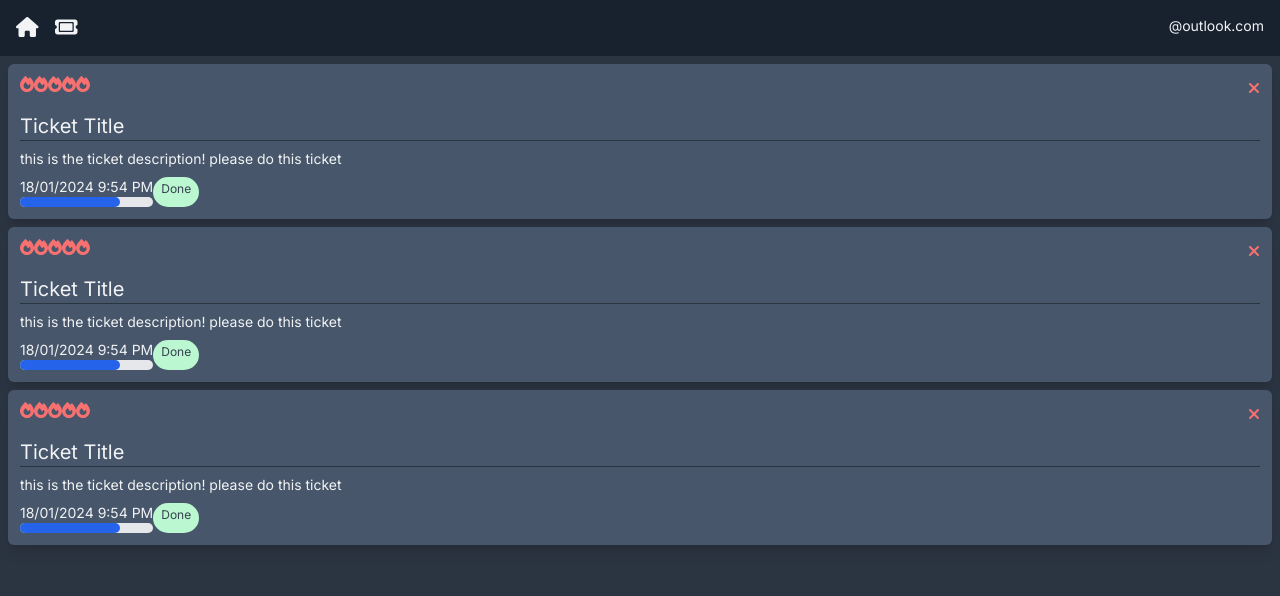
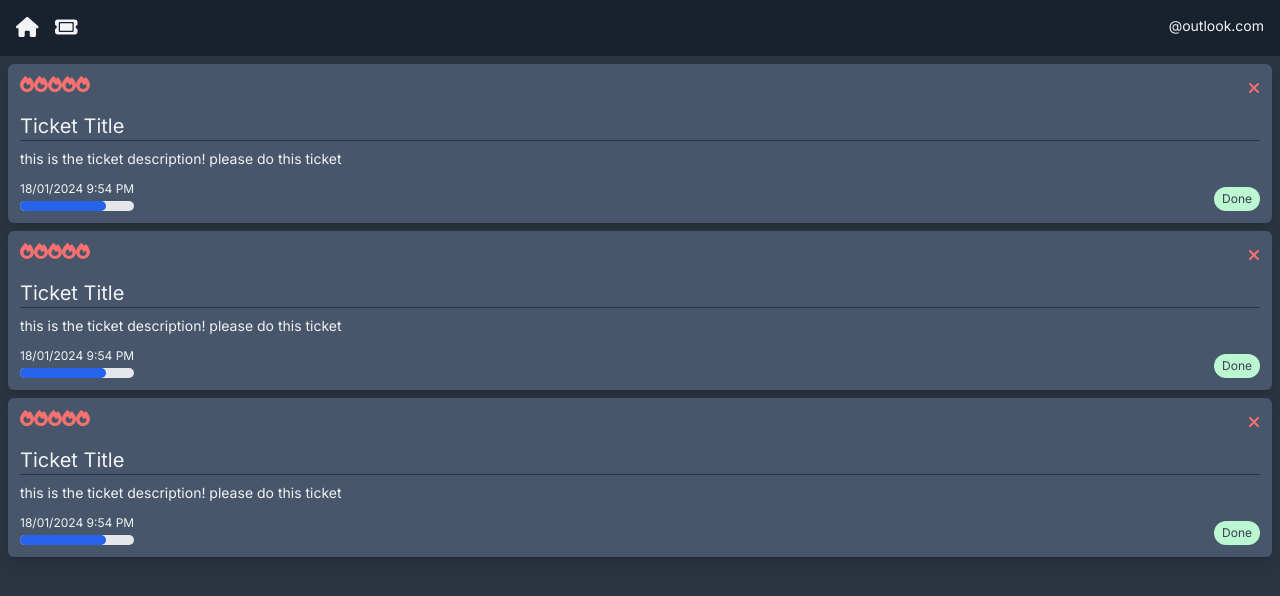
Before and after one commit to Aneal07/Ticketing-App, a Next.js app: page / in a window 1280 px wide. Shown: the top 596 px of the page. Built offline with nearby package versions, Linux system fonts and the light colour scheme.

Commit message:
Complete ticketcard

```diff
--- a/app/(components)/TicketCard.jsx
+++ b/app/(components)/TicketCard.jsx
@@ -20,10 +20,12 @@ const TicketCard = () => {
       <div className='flex-grow'></div>
       <div className='flex mt-2'>
         <div flex flex-col>
-            <p>18/01/2024 9:54 PM</p>
+            <p className='text-xs my-1'>18/01/2024 9:54 PM</p>
         <ProgressDisplay/>
         </div>
-     <StatusDisplay/>
+        <div className='ml-auto flex items-end'>
+        <StatusDisplay/>
+        </div>
       </div>
     </div>
   )
```
